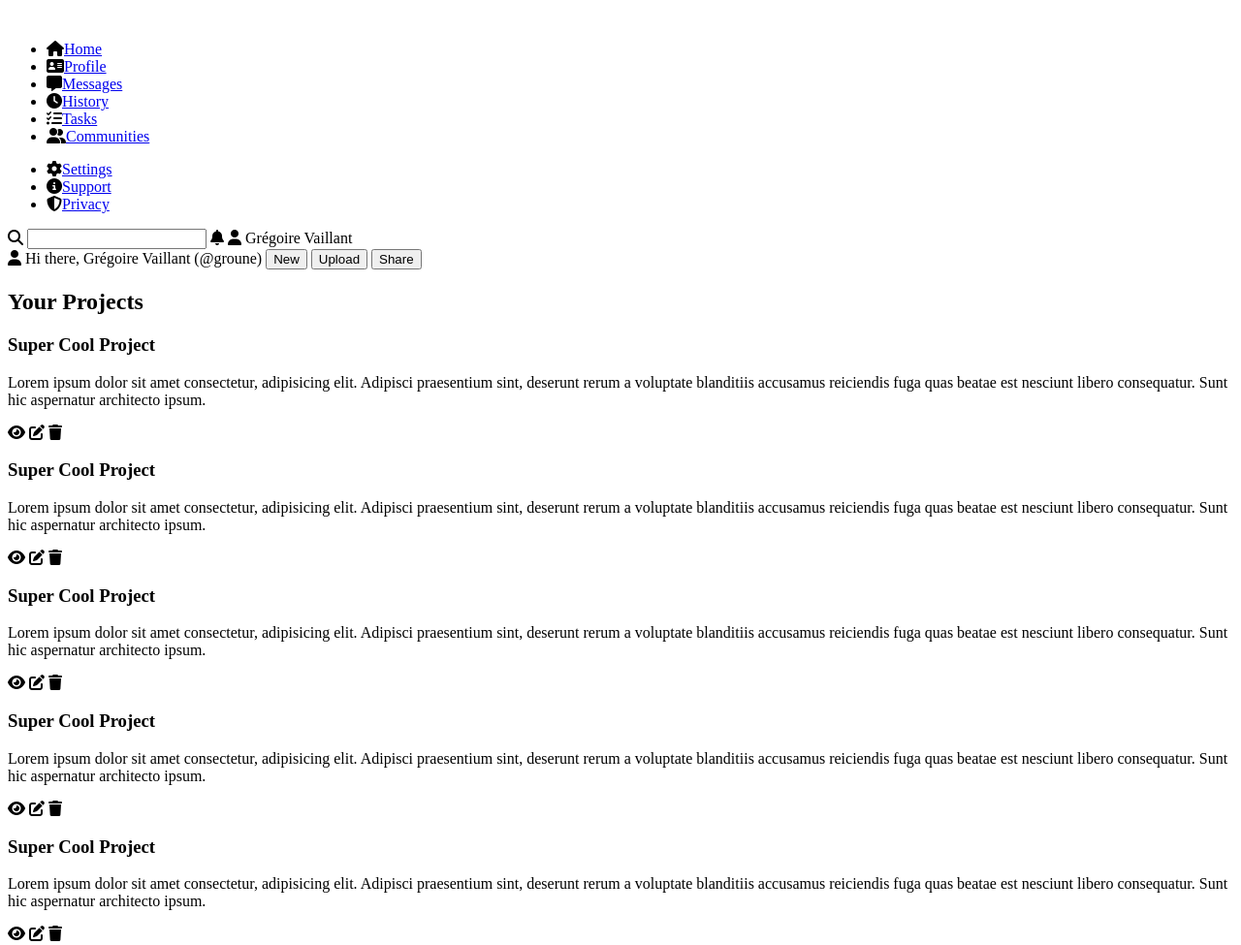
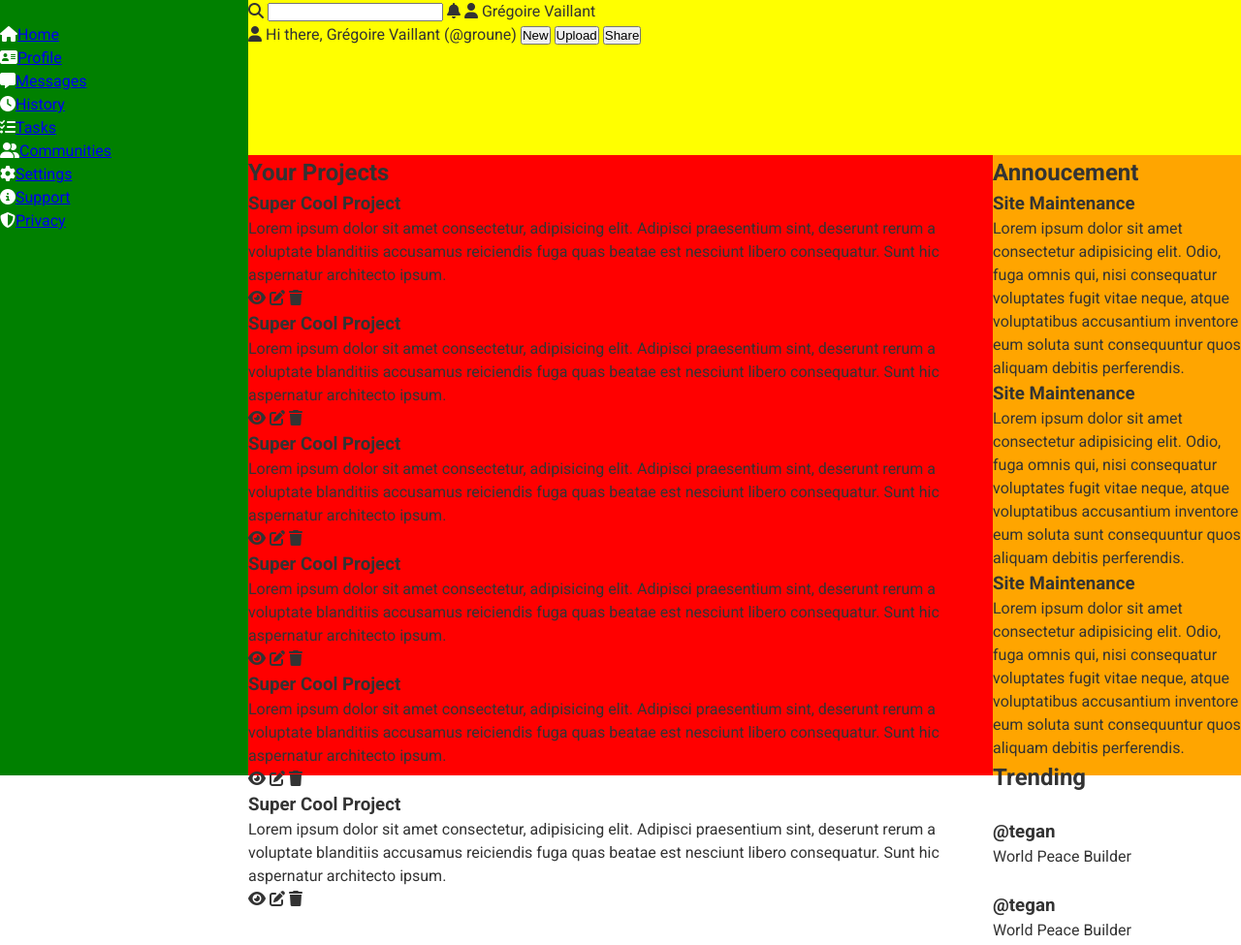
Before and after one commit to gregoirevaillant/admin-dashboard, a plain HTML site: page index.html in a window 1280 px wide. Shown: the top 975 px of the page at 97% size. Drawn offline with Linux system fonts and the light colour scheme.

Commit message:
add grid to the structure

```diff
--- a/index.html
+++ b/index.html
@@ -71,7 +71,7 @@
 				</div>
 			</header>
 			<main class="main">
-				<div>
+				<div class="projects">
 					<h2>Your Projects</h2>
 					<div>
 						<div class="project">
@@ -172,6 +172,7 @@
 						</div>
 					</div>
 				</div>
+				<div class="stuff">
 					<div>
 						<h2>Annoucement</h2>
 						<div>
@@ -229,6 +230,7 @@
 							</div>
 						</div>
 					</div>
+				</div>
 			</main>
 		</div>
 	</body>
--- a/style.css
+++ b/style.css
@@ -0,0 +1,59 @@
+@import url("https://fonts.googleapis.com/css2?family=Roboto:wght@400;700&display=swap");
+
+* {
+	box-sizing: border-box;
+	margin: 0;
+	padding: 0;
+}
+
+body {
+	font-family: "Roboto", sans-serif;
+	font-size: 16px;
+	line-height: 1.5;
+	color: #333;
+	background-color: #fff;
+}
+
+.page-wrapper {
+	display: grid;
+	grid-template-columns: repeat(5, 1fr);
+	grid-template-rows: repeat(5, 1fr);
+	grid-column-gap: 0px;
+	grid-row-gap: 0px;
+	height: 100vh;
+}
+
+.aside {
+	grid-area: 1 / 1 / 6 / 2;
+	background-color: green;
+}
+.header {
+	grid-area: 1 / 2 / 2 / 6;
+	background-color: yellow;
+}
+.main {
+	grid-area: 2 / 2 / 6 / 6;
+	background-color: aqua;
+}
+
+.main {
+	display: grid;
+	grid-template-columns: repeat(4, 1fr);
+	grid-template-rows: repeat(4, 1fr);
+	grid-column-gap: 0px;
+	grid-row-gap: 0px;
+}
+
+.projects {
+	grid-area: 1 / 1 / 5 / 4;
+	background-color: red;
+}
+.stuff {
+	grid-area: 1 / 4 / 5 / 5;
+	background-color: orange;
+}
+
+aside {
+	color: #fff;
+	background-color: aqua;
+}
```
Lines whose indentation alone changed are shown as unchanged.
